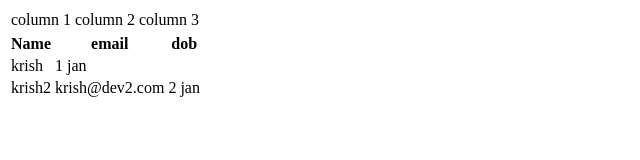
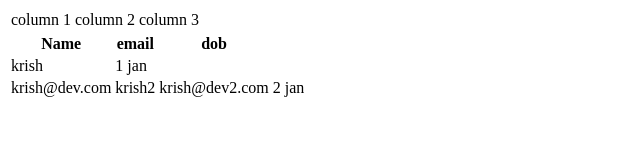
Before and after one commit to ikpvk/webdevlearn, a plain HTML site: page html/03_tables.html in a window 1280 px wide. Shown: the whole page, without its empty margins (0-640 px from the left). Drawn offline with Linux system fonts and the light colour scheme.

Commit message:
organizing code

```diff
--- a/html/imgs/03_tables.html
+++ b/html/03_tables.html
@@ -39,7 +39,9 @@
                 1 jan
             </td>
         </tr>
-        <tr>
+        <tr><td>
+                krish@dev.com
+            </td>
             <td>
                 krish2
             </td>
```
